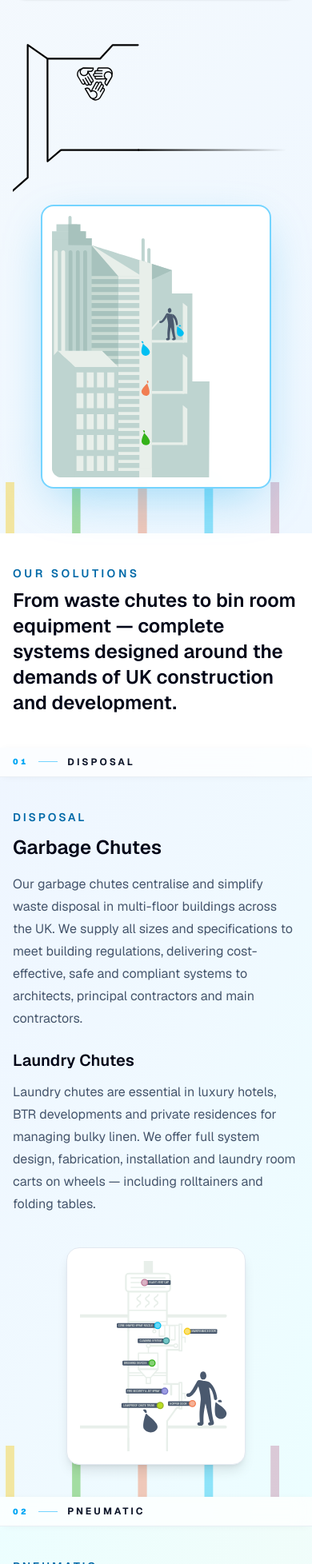
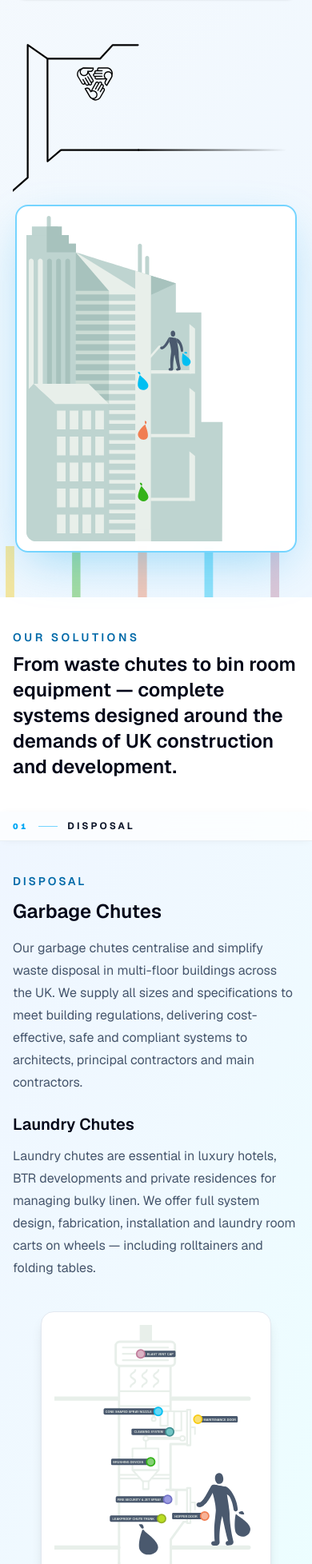
Before and after one commit to mbinnie123/downwaste-uk, a Next.js app: page / in a window 390 px wide. Shown: the part 907-2863 px from the top of the page at 80% size. Built offline with nearby package versions, Linux system fonts and the light colour scheme.

Commit message:
Make homepage images bigger

```diff
--- a/app/page.tsx
+++ b/app/page.tsx
@@ -187,7 +187,7 @@ export default function Home() {
                     className="h-auto w-full brightness-0"
                   />
                 </div>
-                <div className="mx-auto w-full max-w-[18rem] sm:max-w-none rounded-2xl sm:rounded-[2rem] border-2 border-sky-300 bg-white/95 p-3 sm:p-6 shadow-[0_20px_60px_-15px_rgba(14,165,233,0.4)] backdrop-blur hover:shadow-2xl transition-shadow duration-500 group">
+                <div className="mx-auto w-full max-w-[22rem] sm:max-w-none rounded-2xl sm:rounded-[2rem] border-2 border-sky-300 bg-white/95 p-3 sm:p-6 shadow-[0_20px_60px_-15px_rgba(14,165,233,0.4)] backdrop-blur hover:shadow-2xl transition-shadow duration-500 group">
                   <Image
                     src={chuteDisposal3}
                     alt="Downwaste disposal chute system"
@@ -285,7 +285,7 @@ export default function Home() {
                       {/* Image col — centred below text on mobile, beside on desktop */}
                       <div className={`mt-10 flex items-center justify-center sm:mt-12 lg:mt-0 ${!isEven ? 'lg:order-1' : ''}`}>
                         <ScrollReveal variant="scale" delay={120}>
-                          <div className="w-full max-w-[14rem] sm:max-w-sm rounded-2xl border border-slate-200 bg-white p-4 shadow-lg sm:p-6 lg:max-w-none lg:rounded-[2rem] lg:shadow-[0_30px_80px_-30px_rgba(15,23,42,0.35)]">
+                          <div className="w-full max-w-[18rem] sm:max-w-md rounded-2xl border border-slate-200 bg-white p-4 shadow-lg sm:p-6 lg:max-w-none lg:rounded-[2rem] lg:shadow-[0_30px_80px_-30px_rgba(15,23,42,0.35)]">
                             <Image
                               src={solution.image}
                               alt={solution.alt}
@@ -371,7 +371,7 @@ export default function Home() {
             {featuredProjects.map((project, idx) => (
               <ScrollReveal key={project.title} variant="scale" delay={idx * 90}>
                 <article className="group overflow-hidden rounded-2xl border-2 border-slate-200 bg-white shadow-sm hover:shadow-2xl hover:border-sky-300 transition-all duration-500 hover:-translate-y-2 cursor-pointer">
-                  <div className="relative h-48 overflow-hidden bg-gradient-to-br from-sky-100 to-cyan-100 sm:h-60">
+                  <div className="relative h-56 overflow-hidden bg-gradient-to-br from-sky-100 to-cyan-100 sm:h-72">
                     <Image
                       src={project.image}
                       alt={project.title}
```
